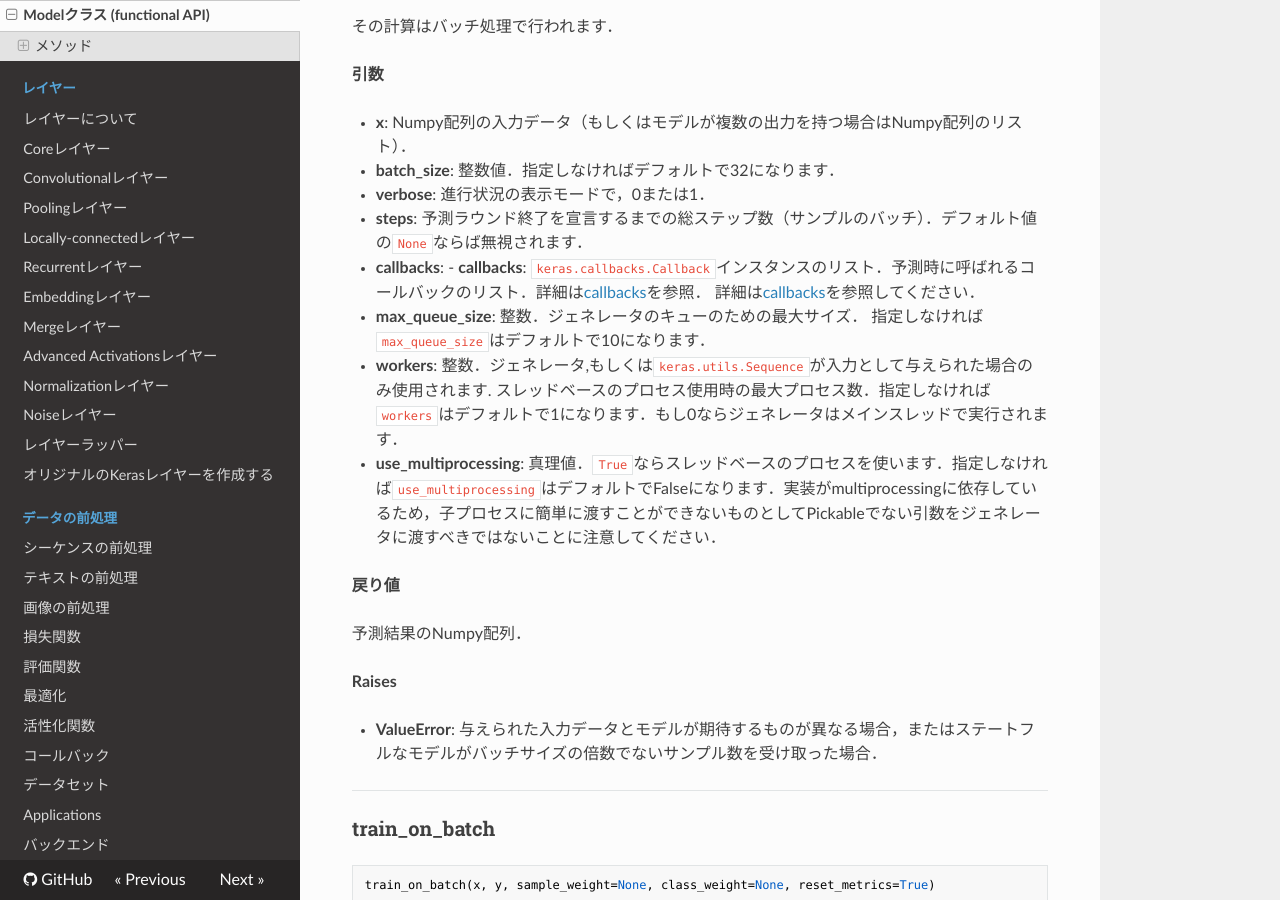
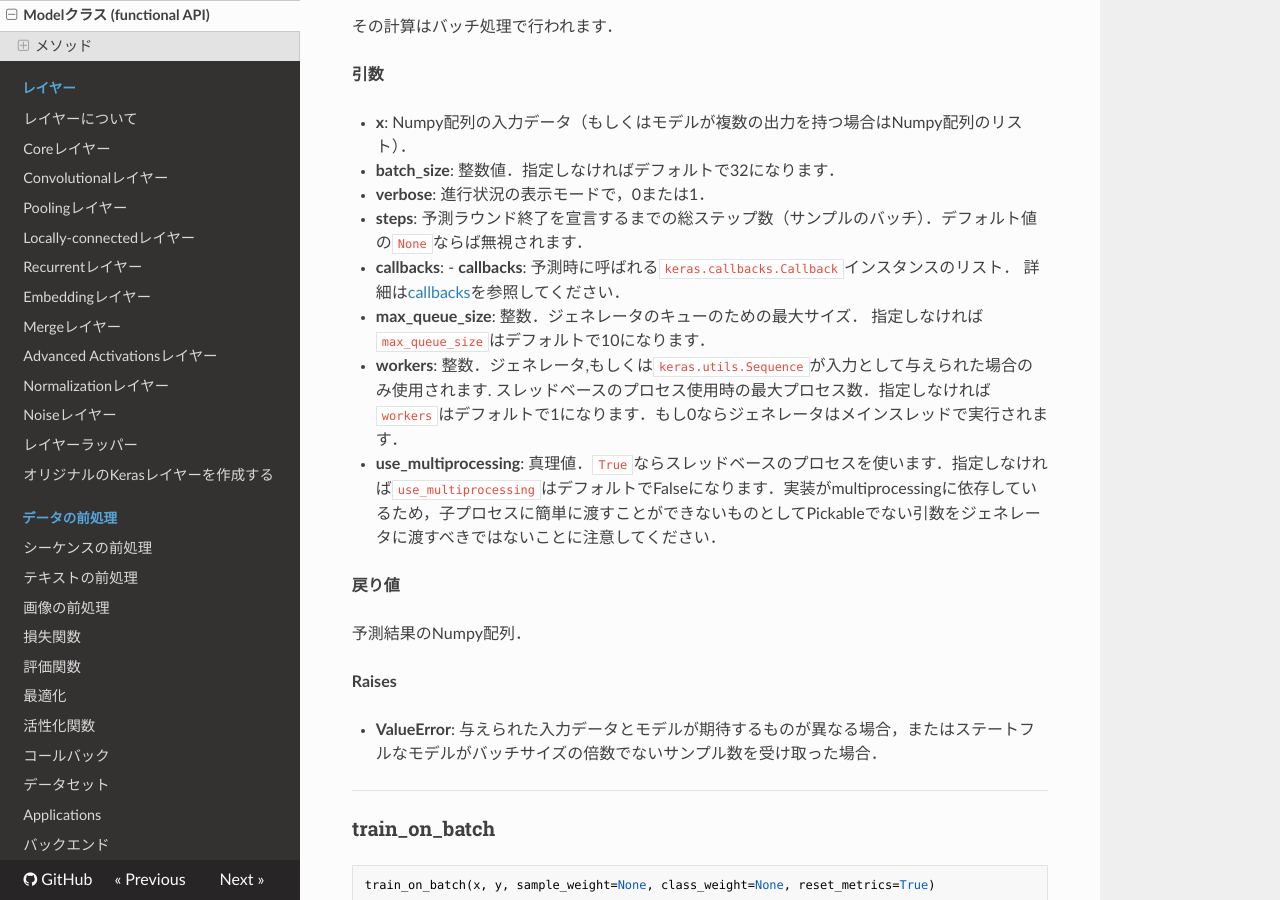
Before and after one commit to keras-team/keras-docs-ja, an MkDocs documentation site: the page built from sources/models/model.md, in a window 1280 px wide and 900 px high, scrolled down 5141 px. Built offline with MkDocs 1.6.1, drawn with Linux system fonts in a browser that asks for light colours; nearby versions of some CDN libraries; old or Windows-style settings are respelled for this version of MkDocs; some of the changed text lies outside the part shown.

Commit message:
fix more same expression

```diff
--- a/sources/models/model.md
+++ b/sources/models/model.md
@@ -138,7 +138,7 @@ __引数__
 - __batch_size__: 整数値．指定しなければデフォルトで32になります．
 - __verbose__: 進行状況の表示モードで，0または1．
 - __steps__: 予測ラウンド終了を宣言するまでの総ステップ数（サンプルのバッチ）．デフォルト値の`None`ならば無視されます．
-- __callbacks__: - __callbacks__: `keras.callbacks.Callback`インスタンスのリスト．予測時に呼ばれるコールバックのリスト．詳細は[callbacks](/callbacks)を参照． 詳細は[callbacks](/callbacks)を参照してください．
+- __callbacks__: - __callbacks__: 予測時に呼ばれる`keras.callbacks.Callback`インスタンスのリスト． 詳細は[callbacks](/callbacks)を参照してください．
 - __max_queue_size__: 整数．ジェネレータのキューのための最大サイズ．
     指定しなければ`max_queue_size`はデフォルトで10になります．
 - __workers__: 整数．ジェネレータ,もしくは`keras.utils.Sequence`が入力として与えられた場合のみ使用されます. スレッドベースのプロセス使用時の最大プロセス数．指定しなければ`workers`はデフォルトで1になります．もし0ならジェネレータはメインスレッドで実行されます．
@@ -239,7 +239,7 @@ __引数__
     エポックは与えられたデータ全体の反復で，`steps_per_epoch`で定義されます．
     `initial_epoch`と組み合わせると，`epochs`は「最終エポック」として理解されることに注意してください．このモデルは`epochs`で与えられた反復回数だの訓練をするわけではなく，単に`epochs`という指標に試行が達するまで訓練します．
 - __verbose__: 整数．0，1，2のいずれか．進行状況の表示モード．0 = 表示なし，1 = プログレスバー，2 = 各試行毎に一行の出力．
-- __callbacks__: - __callbacks__: `keras.callbacks.Callback`インスタンスのリスト．訓練時に呼ばれるコールバックのリスト．詳細は[callbacks](/callbacks)を参照．詳細は[callbacks](/callbacks)を参照してください．
+- __callbacks__: - __callbacks__: 訓練時に呼ばれる`keras.callbacks.Callback`インスタンスのリスト．詳細は[callbacks](/callbacks)を参照してください．
 - __validation_data__: これは以下のいずれかです．
     - バリデーションデータ用のジェネレータ．
     - (inputs, targets)のタプル．
```
